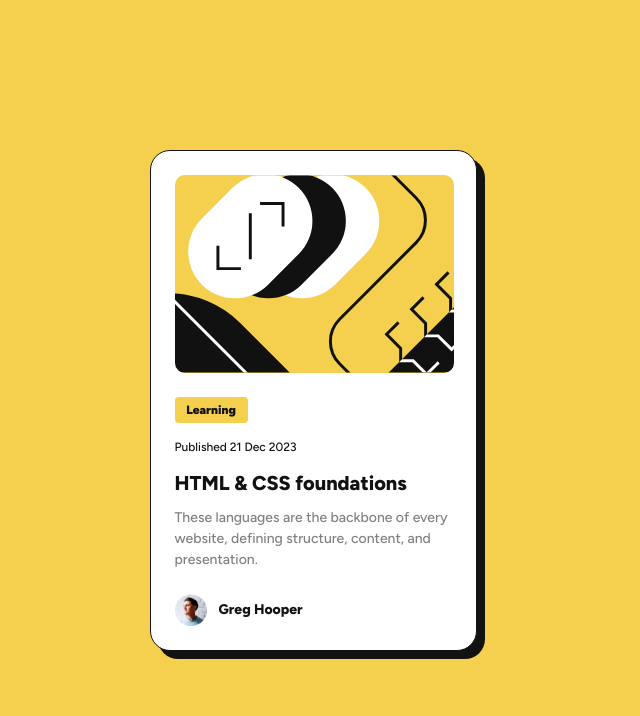
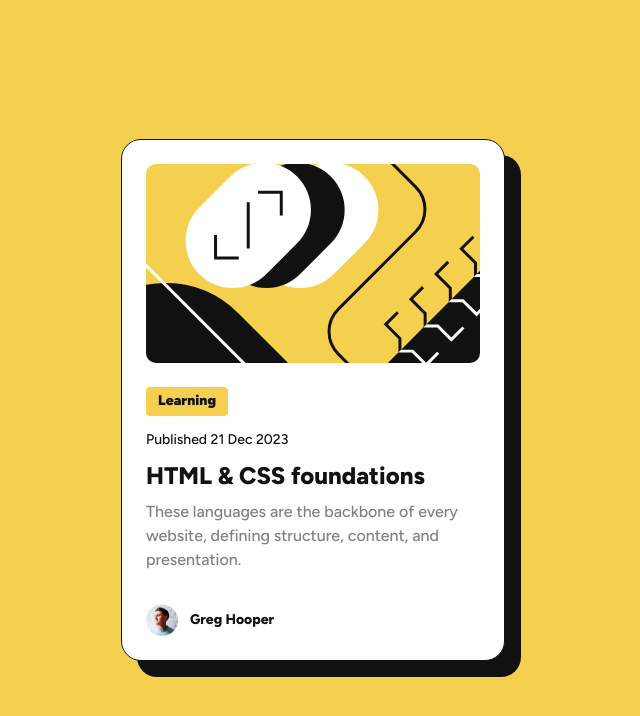
Before and after one commit to weslei573/preview-card-main, a plain HTML site: page index.html in a window 1280 px wide. Shown: the whole page, without its empty margins (327-967 px from the left). Drawn offline with Linux system fonts and the light colour scheme.

Commit message:
atualização media-query

```diff
--- a/src/css/media-query.css
+++ b/src/css/media-query.css
@@ -0,0 +1,35 @@
+@charset "UTF-8";
+
+
+@media (width > 1024px) {
+	.box {
+		max-width: 384px;
+		height: 522px;
+
+		box-shadow: 16px 16px 0px var(--Black);
+	}
+
+	.box .descricao {
+		height: 194px;
+	}
+
+	.box .descricao .category {
+		width: 82px;
+		height: 29px;
+
+		font-size: 14px;
+	}
+
+	.box .descricao > span {
+		font-size: 14px;
+	}
+
+	.box .descricao > h1{
+		font-size: 24px;
+	}
+
+	.box .descricao > p {
+		font-size: 16px;
+	}
+
+}
--- a/src/css/style.css
+++ b/src/css/style.css
@@ -49,7 +49,7 @@ body {
 	background: var(--Yellow) url(../images/illustration-article.svg) no-repeat;
 	background-size: cover;
 	background-position: center;
-	width: 279px;
+	width: 100%;
 	height: 200px;
 	border-radius: 10px;
 }
```
